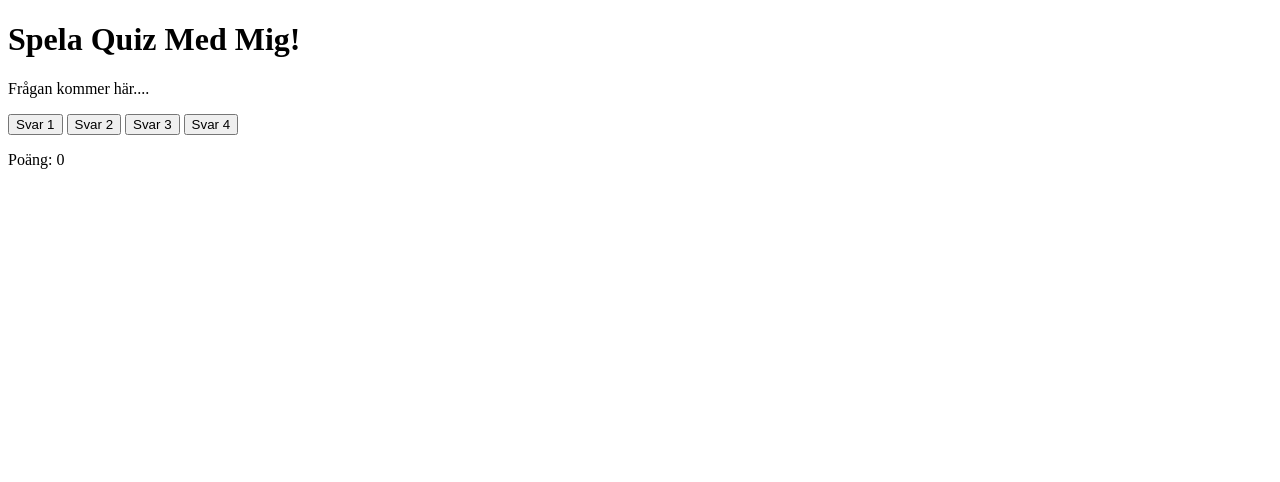
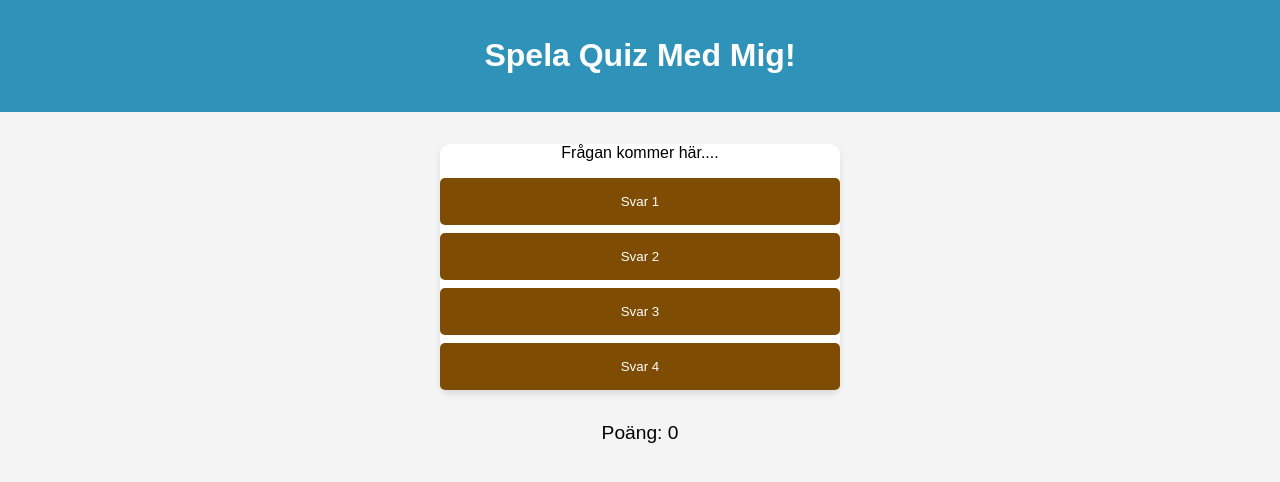
Before and after one commit to JoseRaul-TR/QuizzApp, a plain HTML site: page index.html in a window 1280 px wide. Drawn offline with Linux system fonts and the light colour scheme.

Commit message:
Added style and connected to html

```diff
--- a/index.html
+++ b/index.html
@@ -3,6 +3,7 @@
 <head>
     <meta charset="UTF-8">
     <meta name="viewport" content="width=device-width, initial-scale=1.0">
+    <link rel="stylesheet" href="./style.css">
     <title>Quiz App</title>
 </head>
 <body>
--- /dev/null
+++ b/style.css
@@ -0,0 +1,43 @@
+body {
+    font-family: Arial, Helvetica, sans-serif;
+    text-align: center;
+    background-color: #f4f4f4;
+    margin: 0;
+    padding: 0;
+}
+
+header {
+    background-color: #278eb7f5;
+    color: white;
+    padding: 1rem;
+}
+
+#quiz-container {
+    margin: 2rem auto;
+    padding: 1rem auto;
+    max-width: 400px;
+    background-color: white;
+    border-radius: 10px;
+    box-shadow: 0 4px 6px rgba(0, 0, 0, 0.1);
+}
+
+button {
+    display: block;
+    width: 100%;
+    margin: 0.5rem 0;
+    padding: 1rem;
+    background-color: rgb(126, 77, 3);
+    color: white;
+    border: none;
+    border-radius: 5px;
+    cursor: pointer;
+}
+
+button:hover {
+    background-color: rgb(227, 185, 121);
+}
+
+#score {
+    font-size: 1.2rem;
+
+}
```
